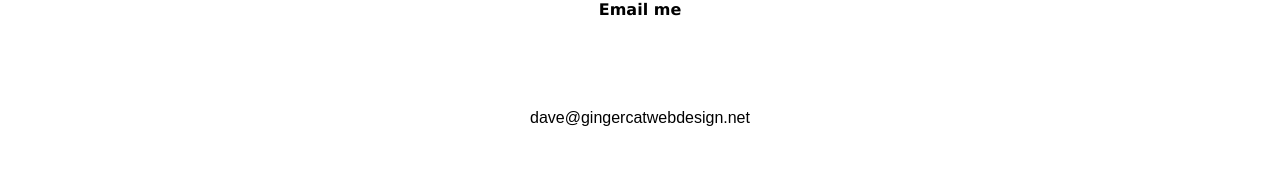
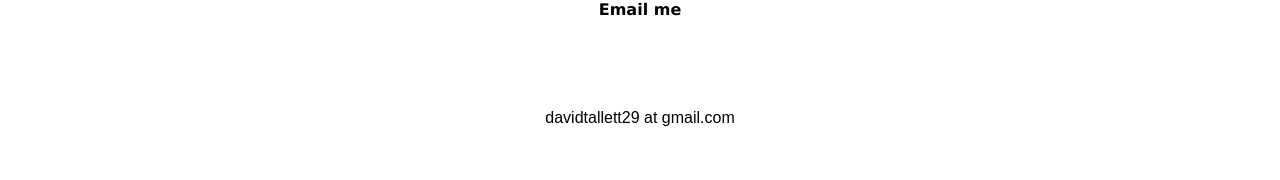
Before and after one commit to DaveTallett26/davetallett26.github.io, a Jekyll site: the page email.html, which Jekyll copies as it is, in a window 1280 px wide. Shown: the part 120-300 px from the top of the page. Built offline with Jekyll 4.4.1, drawn with Linux system fonts in a browser that asks for light colours.

Commit message:
change email address

```diff
--- a/email.html
+++ b/email.html
@@ -15,8 +15,6 @@
 <div class="style9"><br/><br/><br/><br/>Email me</div>
 <br/><br/><br/>
 <br/><br/>
-<div class="style61">dave@gingercatwebdesign.net</div>
-<br/><br/><br/>
-<script type="text/javascript" src="analytics.js"></script>
+<div class="style61">davidtallett29 at gmail.com</div>
 </body>
 </html>
```
